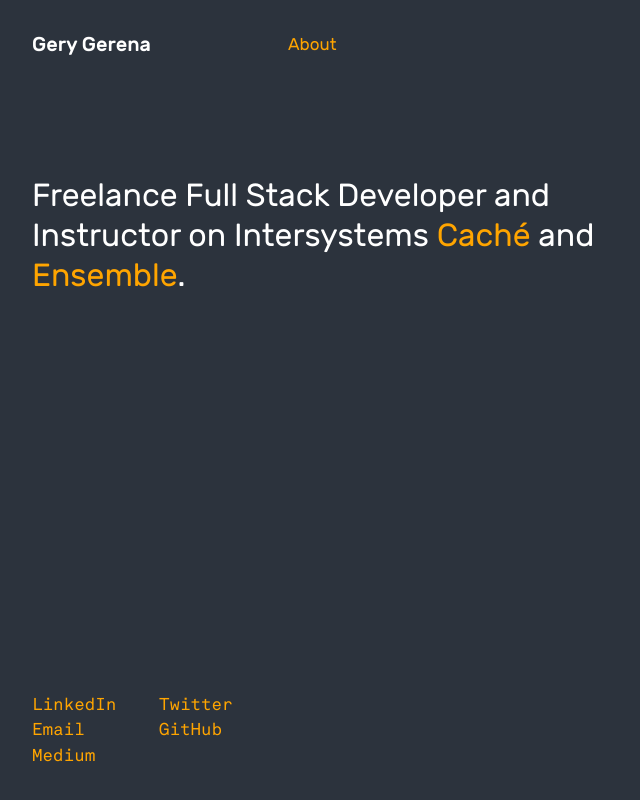
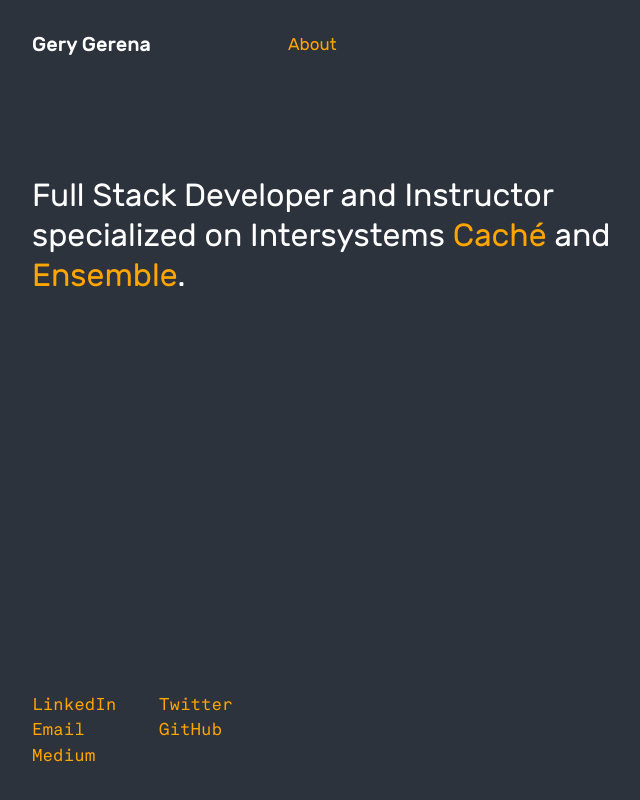
Before and after one commit to ggerena/public, a plain HTML site: page index.html in a window 1280 px wide. Shown: the whole page, without its empty margins (96-736 px from the left). Drawn offline with Linux system fonts and the light colour scheme.

Commit message:
cambio texto

```diff
--- a/index.html
+++ b/index.html
@@ -38,7 +38,7 @@
         <div class="sm-pt4 sm-pb3">
           <div class="clearfix">
             <div class="col col-12 sm-col-7">
-              <h1 class="regular h2 sm-h1">Freelance Full Stack Developer and Instructor on Intersystems
+              <h1 class="regular h2 sm-h1">Full Stack Developer and Instructor specialized on Intersystems
                   <a class="text-decoration-none default-link" href="http://www.intersystems.com/our-products/cache/" target="_blank">Caché</a> and
                   <a class="text-decoration-none default-link" href="http://www.intersystems.com/our-products/ensemble/" target="_blank">Ensemble</a>.</h1>
               </div>
```
